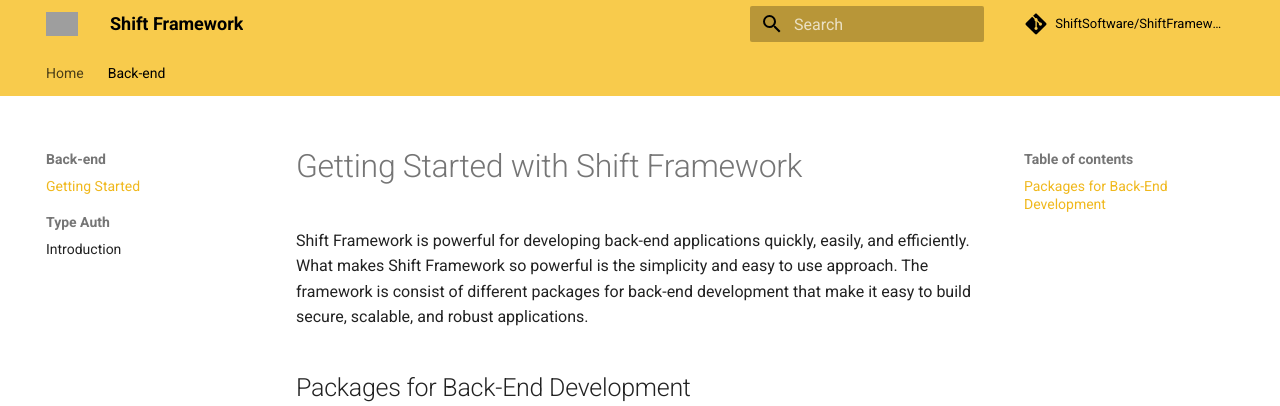
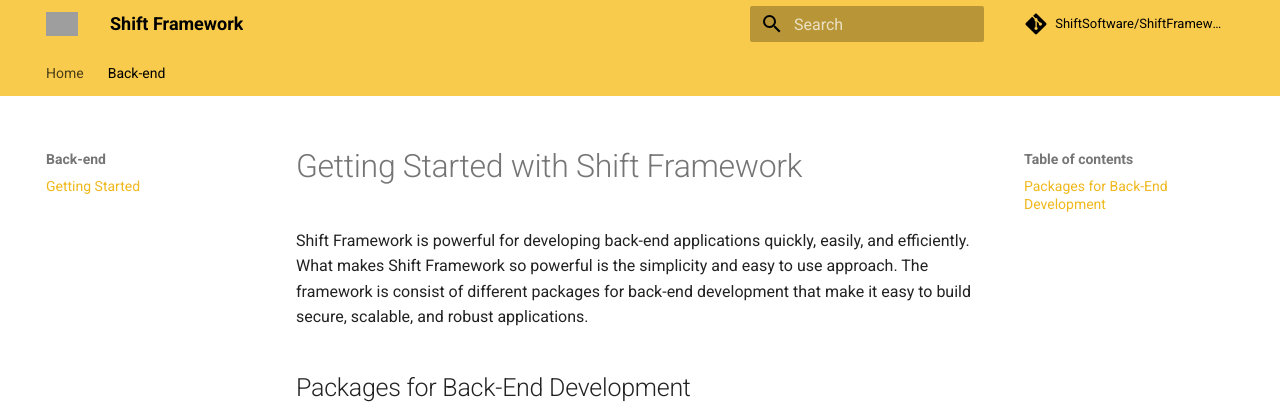
Before and after one commit to ShiftSoftware/ShiftFrameworkWebsite, an MkDocs documentation site: the page built from docs/back-end/getting-started.md, in a window 1280 px wide. Shown: the top 406 px of the page. Built offline with MkDocs 1.6.1 and Material for MkDocs 9.7.7, drawn with Linux system fonts in a browser that asks for light colours; comment, search, counter and statistics services are not loaded; some of the changed lines change nothing that is shown; grey boxes are pictures that could not be loaded.

Commit message:
Comment Out Type Auth Section

```diff
--- a/mkdocs.yml
+++ b/mkdocs.yml
@@ -17,8 +17,8 @@ nav:
     - Home: 'index.md'
     - Back-end:
         - Getting Started: 'back-end/getting-started.md'
-        - Type Auth:
-            - Introduction: 'back-end/type-auth/introduction.md'
+        # - Type Auth:
+        #     - Introduction: 'back-end/type-auth/introduction.md'
 extra_css:
   - overrides/css/extra.css
 extra:
```
